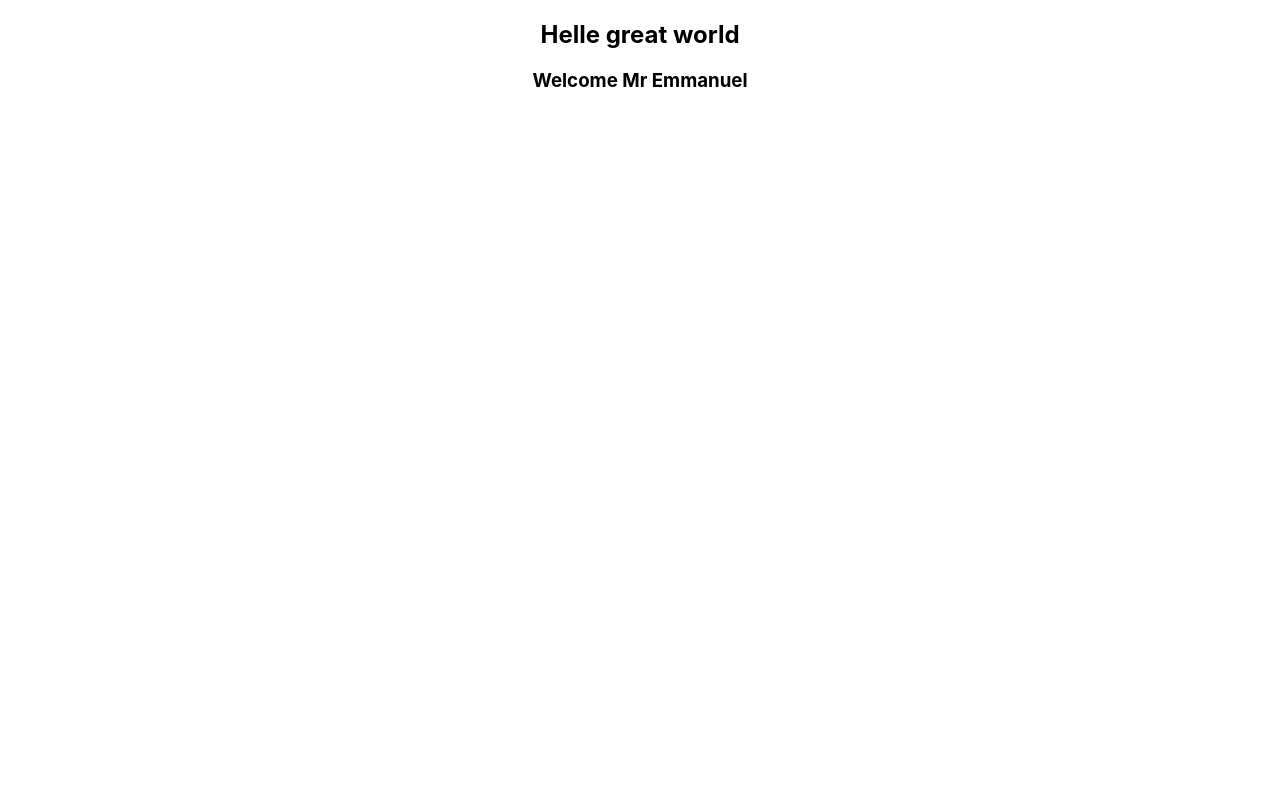
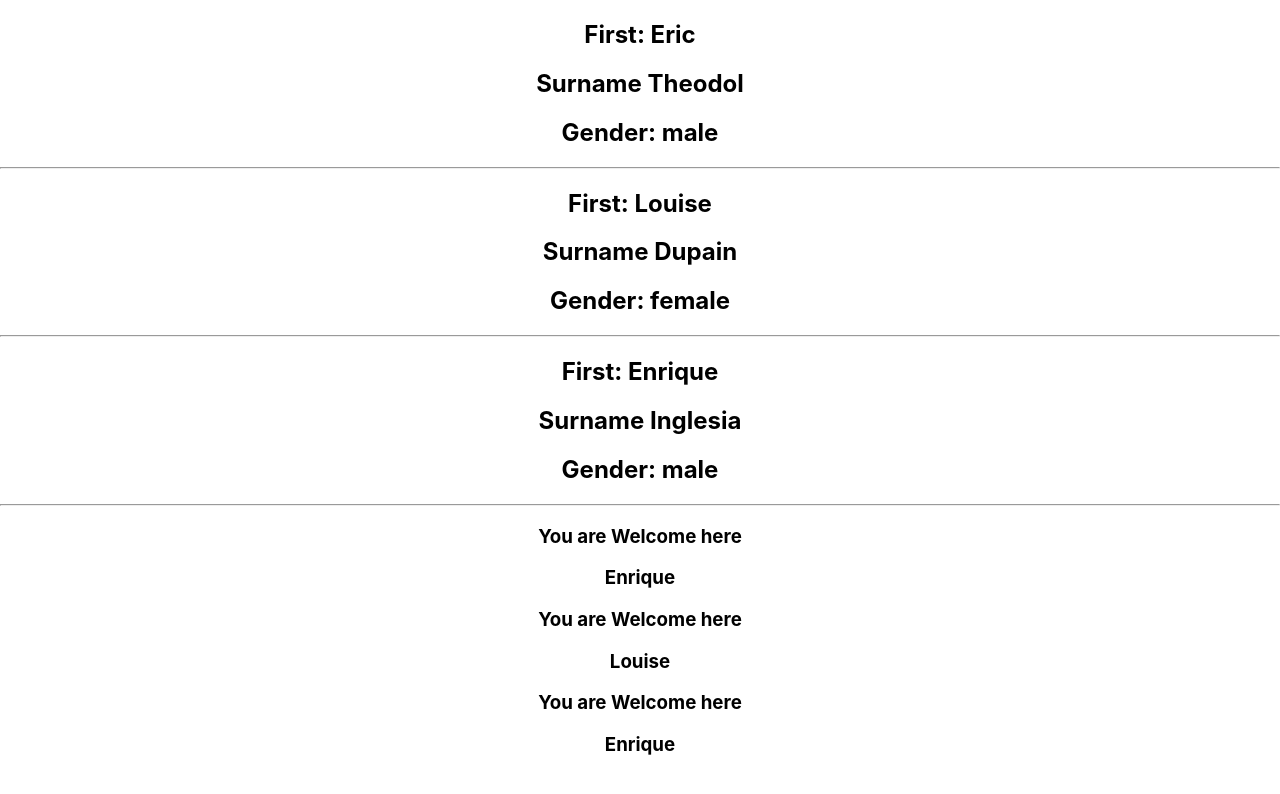
Before and after one commit to fabuloussTeam/reactRevision, a React (Create React App) app: page / in a window 1280 px wide. Shown: the top 794 px of the page. Built offline with nearby package versions, Linux system fonts and the light colour scheme.

Commit message:
Utilisation des props sur des composant stateless et statefull

```diff
--- a/src/App.js
+++ b/src/App.js
@@ -1,4 +1,3 @@
-import logo from './logo.svg';
 import './App.css';
 import "./components/Greet";
 import { Greet, Greeting } from './components/Greet';
@@ -7,8 +6,19 @@ import Welcome from './components/Welcome';
 function App() {
   return (
     <div className="App">
-       <Greet/>
-       <Welcome />
+       <Greet name='Eric' surname='Theodol' gender='male'/>
+       <Greet name='Louise' surname='Dupain' gender='female'/>
+       <Greet name='Enrique' surname='Inglesia' gender='male'/>
+
+       <Welcome name='Enrique' surname='Inglesia' gender='male'>
+         <p>You are Welcome here</p>
+         </Welcome>
+         <Welcome name='Louise' surname='Dupain' gender='female'>
+         <p>You are Welcome here</p>
+         </Welcome>
+         <Welcome name='Enrique' surname='Inglesia' gender='male'>
+         <p>You are Welcome here</p>
+         </Welcome>
     </div>
   );
 }
--- a/src/components/Greet.js
+++ b/src/components/Greet.js
@@ -1,8 +1,15 @@
 import React from 'react';
 
-export function Greet() {
+export function Greet(props) {
+
+    console.log(props);
     return (
-        <h2>Helle great world</h2>
+        <div>
+            <h2>First: {props.name}</h2>
+            <h2>Surname {props.surname}</h2>
+            <h2>Gender: {props.gender}</h2>
+            <hr/>
+        </div>
      );
 }
 
--- a/src/components/Welcome.js
+++ b/src/components/Welcome.js
@@ -1,10 +1,12 @@
-import React, { Component } from 'react';
+import React, { Component, createElement } from 'react';
 
 class Welcome extends Component {
     state = {  }
     render() {
-        return (
-            <h3>Welcome Mr Emmanuel</h3>
+        return(
+            <h3>
+              {this.props.children }{this.props.name}
+            </h3>
         );
     }
 }
```
